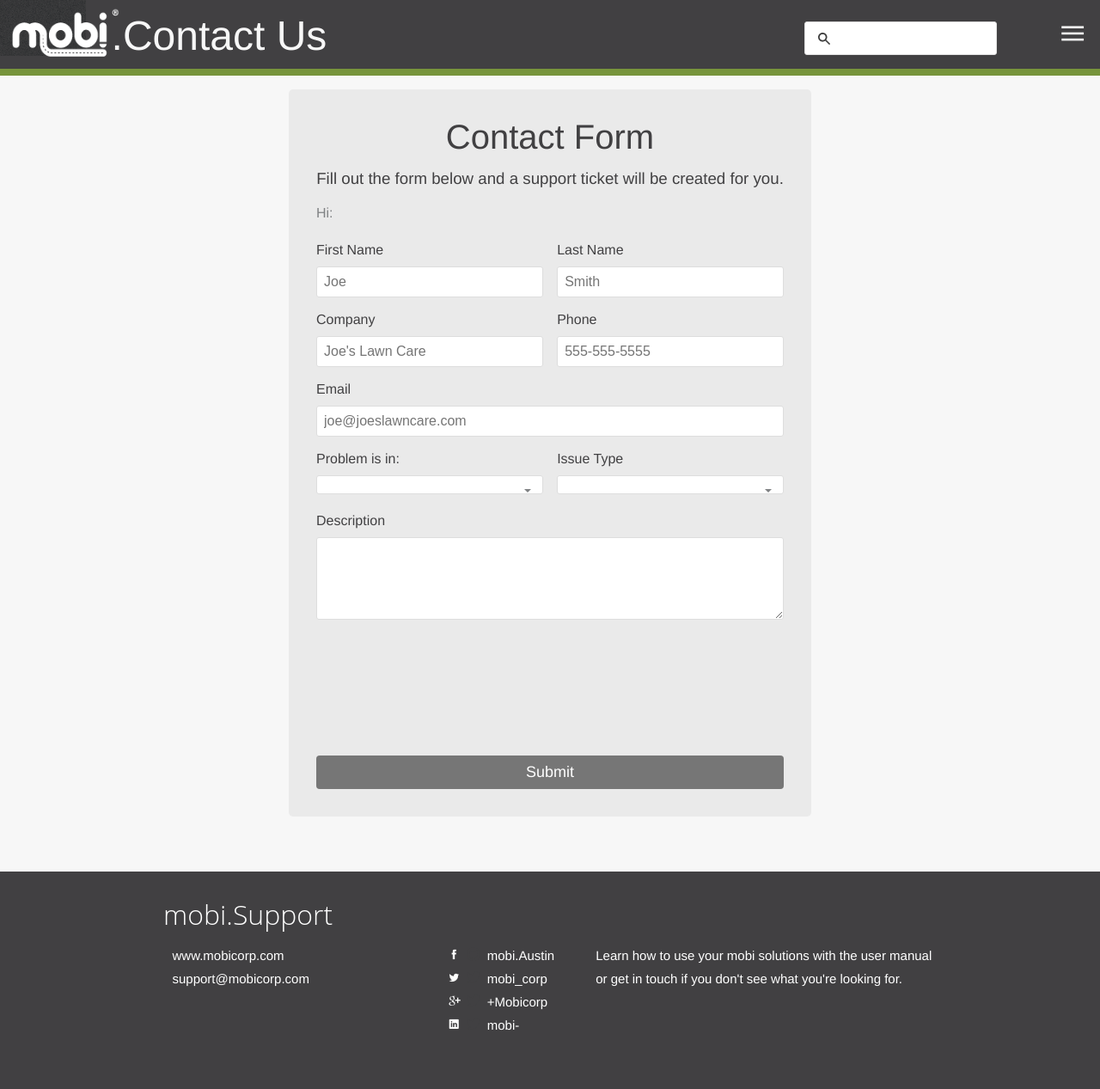
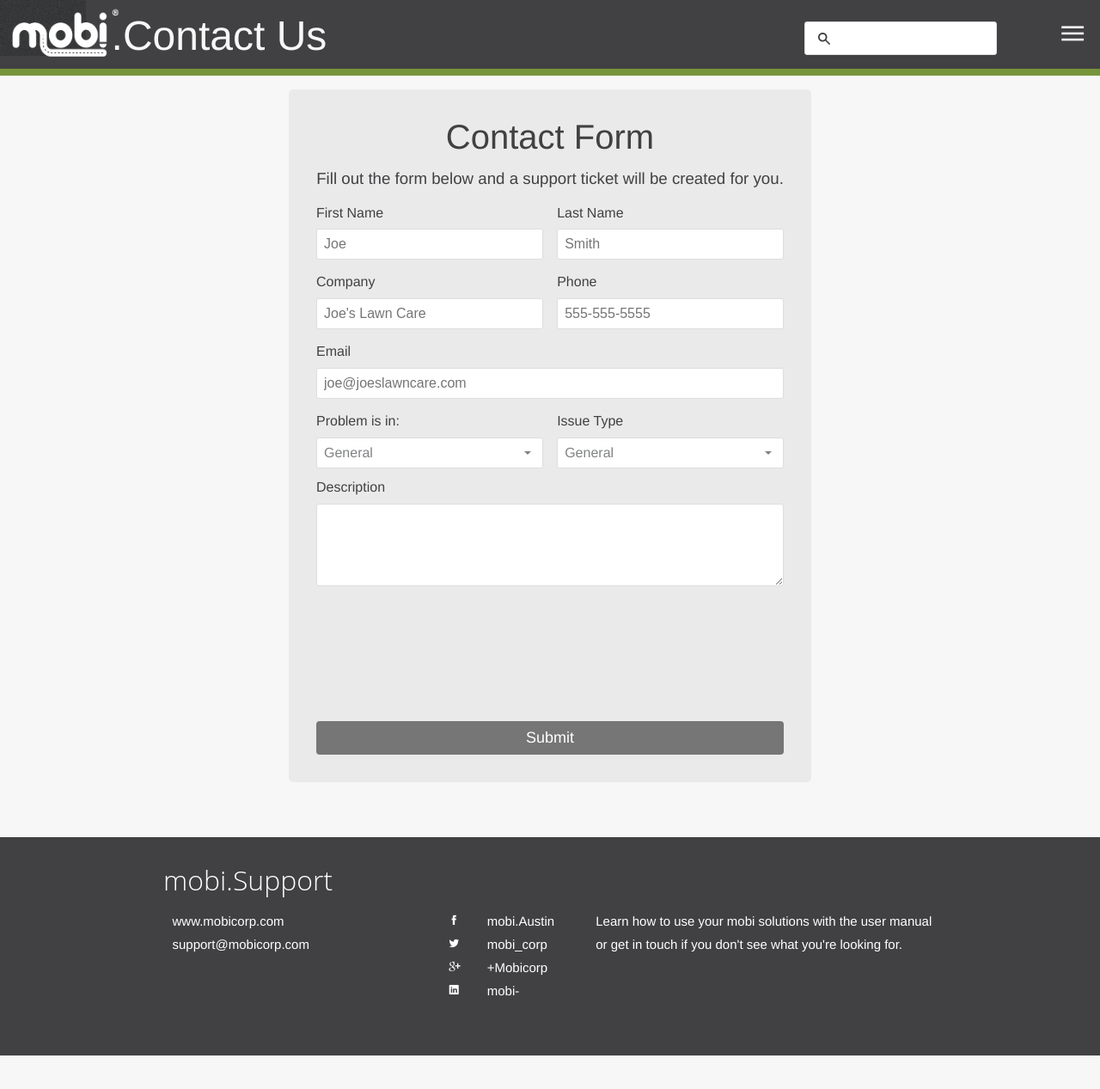
Before and after one commit to mobi-corp/user-guide, a Jekyll site: the page built from contact.html, in a window 1280 px wide and 1268 px high. Shown: the whole window at 86% size. Built offline with Jekyll 4.4.1, drawn with Linux system fonts in a browser that asks for light colours.

```diff
--- a/_includes/head.html
+++ b/_includes/head.html
@@ -8,7 +8,6 @@
 
     <!-- Tipue Search Content-->
     <script src="/vendor/jquery/dist/jquery.min.js"></script>
-    <script src="/vendor/angular.min.js"></script>
 
     <script src="/tipuesearch_content.js"></script>
     <link href="/vendor/tipuesearch/tipuesearch.css" rel="stylesheet">
--- a/_layouts/contact.html
+++ b/_layouts/contact.html
@@ -24,6 +24,7 @@
     <script>jQuery(document).ready(function($) {$('.fake-select').fakeSelect();});</script>
     <!-- End Bootstrap Fake Select Content-->
 
+    <script src="/vendor/angular.min.js"></script>
 
     <script src="/vendor/visualCaptcha-angular/visualcaptcha.angular.js"></script>
 
--- a/contact.html
+++ b/contact.html
@@ -8,7 +8,6 @@ permalink: /contact/
     <h1>Contact Form</h1>
     <h3>Fill out the form below and a support ticket will be created for you.</h3>
     <form id="mobiContactForm" name="mobiContactForm" ng-submit="contactForm.submitForm(mobiContactForm.$valid)" novalidate>
-        <p>Hi: <span ng-bind="contactForm.isCaptchaSelected()"></span></p>
         <div class="row">
             <div class="two column" ng-class="{ 'has-error' : mobiContactForm.firstName.$invalid && mobiContactForm.firstName.$touched }">
                 <label>First Name</label>
```
